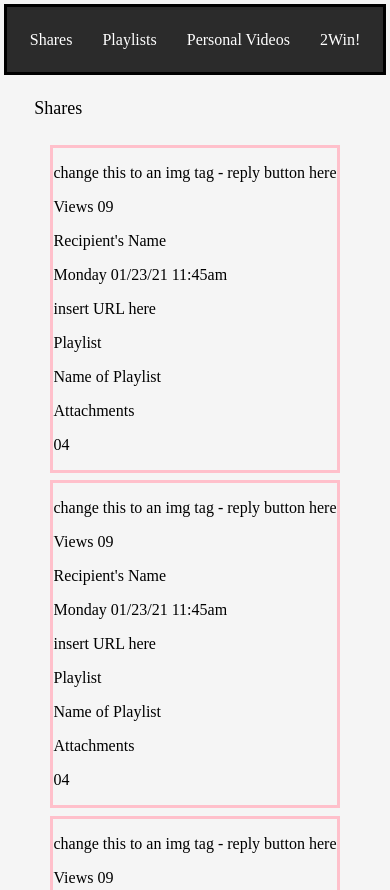
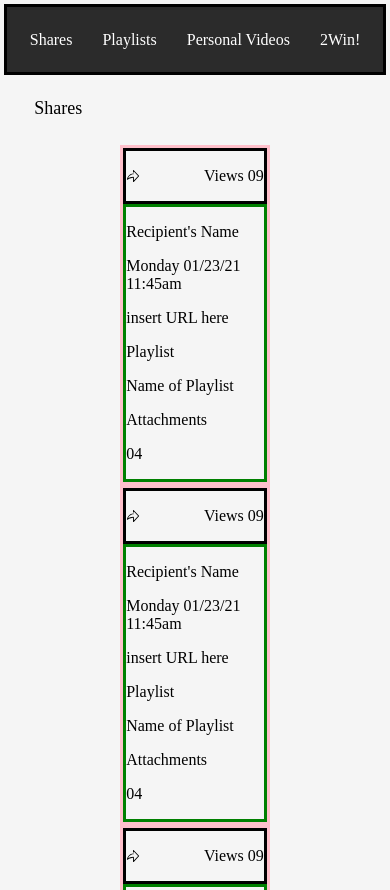
Before and after one commit to colganmeanor/Static-Comp, a plain HTML site: page index.html in a window 390 px wide. Shown: the top 890 px of the page. Drawn offline with Linux system fonts and the light colour scheme.

Commit message:
Add work on web responsiveness for CSS

```diff
--- a/index.html
+++ b/index.html
@@ -3,6 +3,7 @@
 
 <head>
   <meta charset="UTF-8">
+  <meta name="viewport" content="width=device-width, initial-scale=1.0">
   <link rel="preconnect" href="https://fonts.googleapis.com">
   <link rel="preconnect" href="https://fonts.gstatic.com" crossorigin>
   <link href="https://fonts.googleapis.com/css2?family=Montserrat:wght@300&display=swap" rel="stylesheet">
@@ -34,7 +35,7 @@
     <section class='cardContainer'>
       <article class='card'>
         <div class='cardHead'>
-          <p>change this to an img tag - reply button here</p>
+          <img src = 'images/forward-46.svg' class = 'forwardImageIcon'>
           <p> Views 09 </p>
         </div>
         <div class='cardBody'>
@@ -49,7 +50,7 @@
       </article>
       <article class='card'>
         <div class='cardHead'>
-          <p>change this to an img tag - reply button here</p>
+          <img src = 'images/forward-46.svg' class = 'forwardImageIcon'>
           <p> Views 09 </p>
         </div>
         <div class='cardBody'>
@@ -64,7 +65,7 @@
       </article>
       <article class='card'>
         <div class='cardHead'>
-          <p>change this to an img tag - reply button here</p>
+          <img src = 'images/forward-46.svg' class = 'forwardImageIcon'>
           <p> Views 09 </p>
         </div>
         <div class='cardBody'>
@@ -79,7 +80,7 @@
       </article>
       <article class='card'>
         <div class='cardHead'>
-          <p>change this to an img tag - reply button here</p>
+          <img src = 'images/forward-46.svg' class = 'forwardImageIcon'>
           <p> Views 09 </p>
         </div>
         <div class='cardBody'>
@@ -94,7 +95,7 @@
       </article>
       <article class='card'>
         <div class='cardHead'>
-          <p>change this to an img tag - reply button here</p>
+          <img src = 'images/forward-46.svg' class = 'forwardImageIcon'>
           <p> Views 09 </p>
         </div>
         <div class='cardBody'>
@@ -109,7 +110,7 @@
       </article>
       <article class='card'>
         <div class='cardHead'>
-          <p>change this to an img tag - reply button here</p>
+          <img src = 'images/forward-46.svg' class = 'forwardImageIcon'>
           <p> Views 09 </p>
         </div>
         <div class='cardBody'>
@@ -124,7 +125,7 @@
       </article>
       <article class='card'>
         <div class='cardHead'>
-          <p>change this to an img tag - reply button here</p>
+          <img src = 'images/forward-46.svg' class = 'forwardImageIcon'>
           <p> Views 09 </p>
         </div>
         <div class='cardBody'>
@@ -139,7 +140,7 @@
       </article>
       <article class='card'>
         <div class='cardHead'>
-          <p>change this to an img tag - reply button here</p>
+          <img src = 'images/forward-46.svg' class = 'forwardImageIcon'>
           <p> Views 09 </p>
         </div>
         <div class='cardBody'>
--- a/styles.css
+++ b/styles.css
@@ -1,8 +1,6 @@
 /* ~~~~~ GLOBAL RULES ~~~~~ */
-
-
 * {
-
+  box-sizing: border-box;
 }
 
 .header {
@@ -15,7 +13,6 @@
   margin: -1%;
 }
 
-
 body {
   background: whitesmoke;
 }
@@ -25,26 +22,64 @@ body {
   font-size: large;
 }
 
-
-
-
 .cardContainer {
   display: flex;
   flex-direction: row;
   flex-wrap: wrap;
   justify-content: space-evenly;
+  box-sizing: border-box;
 }
 
 .card {
   border: solid pink;
-    margin-bottom: 2%;
+  width: 25%;
+  height: auto;
+  box-sizing: border-box;
+  display: flex;
+  flex-direction: column;
 }
 
 .cardHead {
-
+  display: flex;
+  justify-content: space-between;
+  height: auto;
+  border: solid;
+  width: 100%;
+  box-sizing: border-box;
 }
 
 .cardBody {
+  border: solid green;
+  height: auto;
+  width: 100%;
+  box-sizing: border-box;
+}
 
+.forwardImageIcon {
+  height: auto;
+  width: 10%;
+}
 
+@media (max-width: 1000px) {
+  .cardContainer {
+    display: flex;
   }
+
+  .card {
+    display: flex;
+    width: 40%;
+  }
+}
+
+@media (max-width: 700px) {
+  .cardContainer {
+    display: flex;
+    flex-direction: column;
+    align-content: center;
+  }
+
+  .card {
+    display: flex;
+    width: 40%;
+  }
+}
```
Lines whose indentation alone changed are shown as unchanged.
